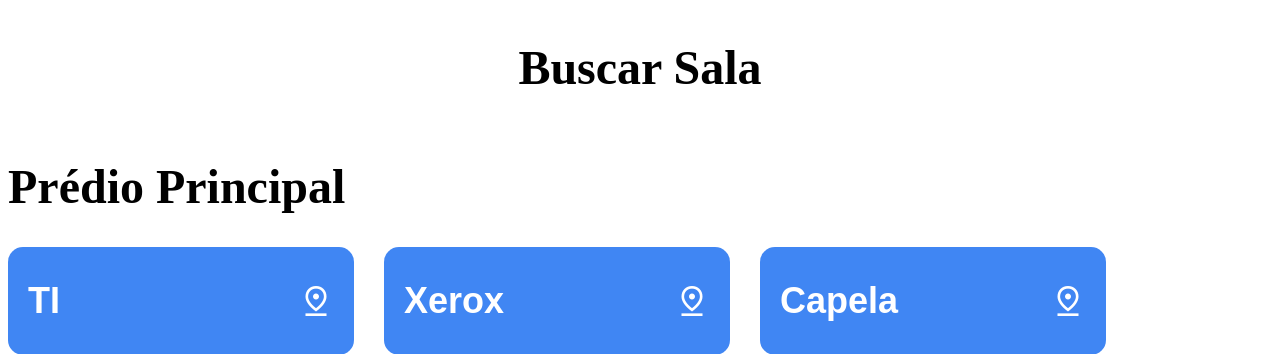
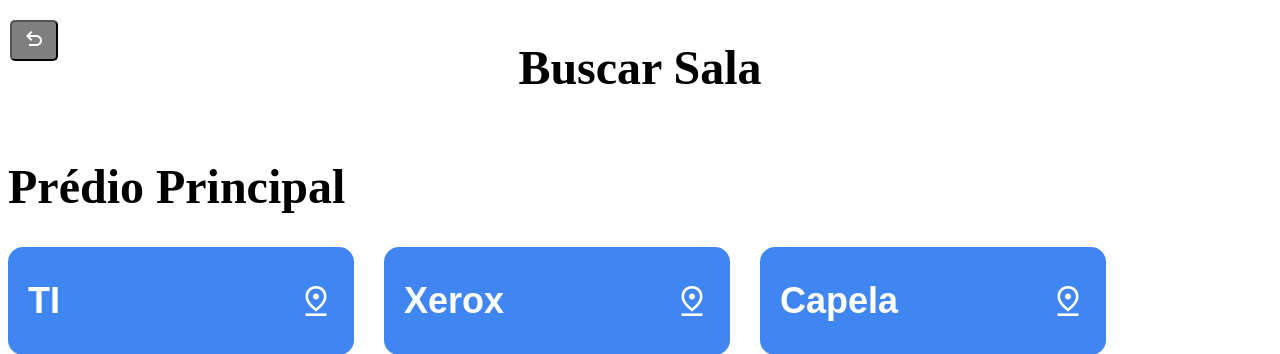
Before and after one commit to JGsilvaDev/Grafos, a Flask app: page /salas in a window 1280 px wide. Shown: the top 354 px of the page. Run offline with Flask 3, Linux system fonts and the light colour scheme.

Commit message:
fix: ajustando botões de retorno

```diff
--- a/templates/mapa.html
+++ b/templates/mapa.html
@@ -140,7 +140,7 @@
         let offsetY = 0;
 
         let scale = 1;
-        let currentFloor = 'MB2'//verificaAndar(0);
+        let currentFloor = verificaAndar(0);
         let validaAndar = 0;
 
         // Eventos de zoom
--- a/templates/rota.html
+++ b/templates/rota.html
@@ -4,6 +4,8 @@
 <head>
     <meta charset="UTF-8">
     <meta name="viewport" content="width=device-width, initial-scale=1.0">
+    <link rel="stylesheet"
+        href="https://fonts.googleapis.com/css2?family=Material+Symbols+Outlined:opsz,wght,FILL,GRAD@24,400,0,0" />
     <title>Rota</title>
     <style>
         body {
@@ -95,7 +97,8 @@
             <button id="zoomOutButton">-</button>
         </div>
     </div>
-    <button id="btnVoltar" onclick="window.location.href='/salas'">Voltar</button>
+    <button id="btnVoltar" onclick="window.location.href='/salas'"><span
+            class="material-symbols-outlined">undo</span></button>
 
     <script>
 
--- a/templates/salas.html
+++ b/templates/salas.html
@@ -88,6 +88,17 @@
                 .container {
                         padding-bottom: 80px;
                 }
+
+                #btnVoltar {
+                        position: absolute;
+                        top: 20px;
+                        left: 10px;
+                        background-color: rgba(0, 0, 0, 0.5);
+                        color: #fff;
+                        padding: 5px 10px;
+                        border-radius: 5px;
+                        z-index: 1000;
+                }
         </style>
 </head>
 
@@ -160,6 +171,8 @@
                                                         class="material-symbols-outlined icon">pin_drop</span></button>
                                 </div>
                         </div>
+                        <button id="btnVoltar" onclick="window.location.href='/'"><span
+                                        class="material-symbols-outlined">undo</span></button>
                 </div>
         </div>
 
```
